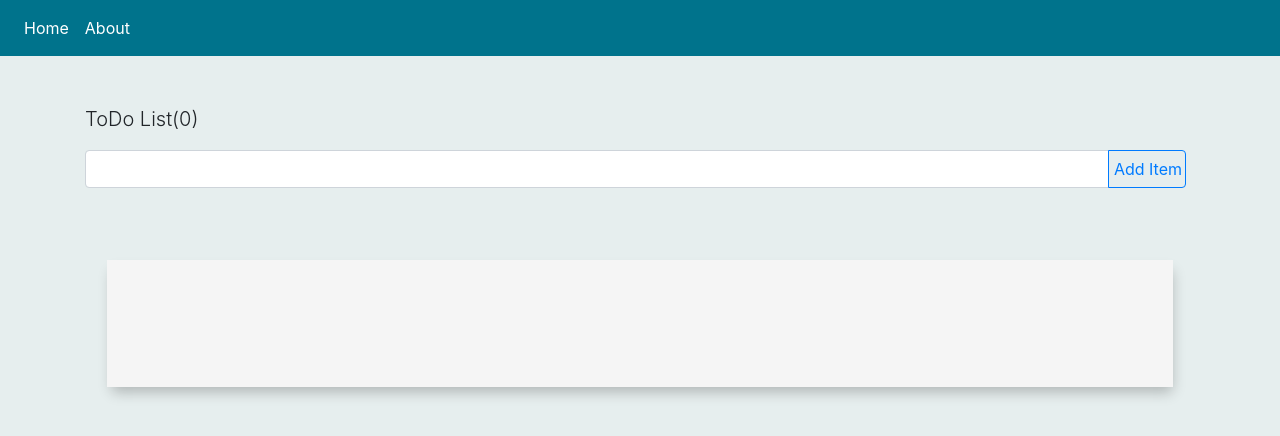
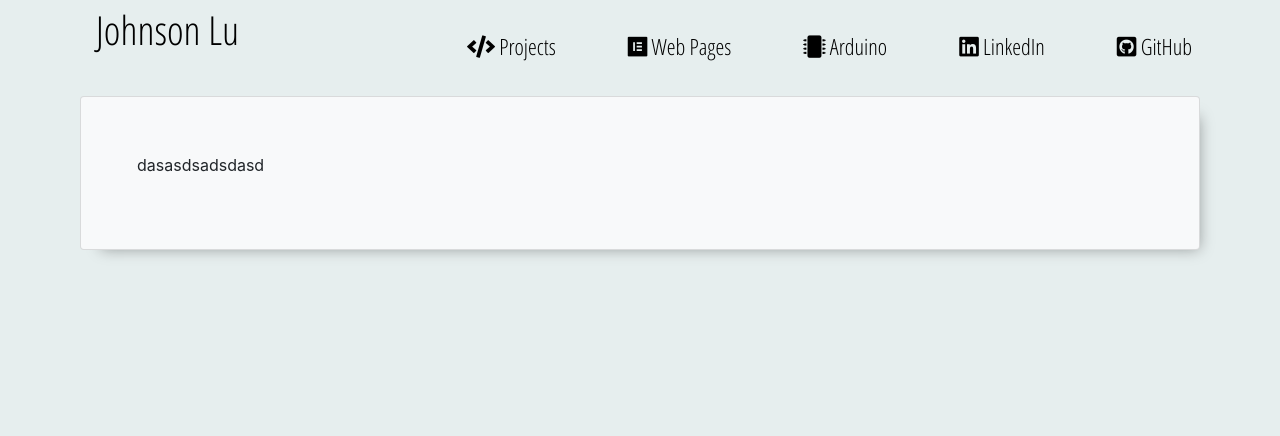
Before and after one commit to JohnsonLu3/Learn, an Angular app in the folder Angular5/ng5/: page / in a window 1280 px wide. Shown: the top 436 px of the page. Built offline with nearby package versions, Linux system fonts and the light colour scheme.

Commit message:
working on nav bar. Set up data store

```diff
--- a/Angular5/ng5/package.json
+++ b/Angular5/ng5/package.json
@@ -12,15 +12,18 @@
   "private": true,
   "dependencies": {
     "@angular/animations": "^6.0.3",
+    "@angular/cdk": "^6.1.0",
     "@angular/common": "^6.0.3",
     "@angular/compiler": "^6.0.3",
     "@angular/core": "^6.0.3",
     "@angular/forms": "^6.0.3",
     "@angular/http": "^6.0.3",
+    "@angular/material": "^6.1.0",
     "@angular/platform-browser": "^6.0.3",
     "@angular/platform-browser-dynamic": "^6.0.3",
     "@angular/router": "^6.0.3",
     "core-js": "^2.5.4",
+    "hammerjs": "^2.0.8",
     "rxjs": "^6.0.0",
     "zone.js": "^0.8.26"
   },
--- a/Angular5/ng5/src/app/app.component.html
+++ b/Angular5/ng5/src/app/app.component.html
@@ -1,16 +1,18 @@
 
-<nav class="navbar navbar-expand-lg">
-    <div class="nav" id="navbarNav">
-      <ul class="navbar-nav">
-        <li class="nav-item active">
-          <!--routerLink acts like LinkTo in React Redux-->
-          <a class="nav-link" routerLink="home">Home <span class="sr-only">(current)</span></a>
-        </li>
-        <li class="nav-item">
-          <a class="nav-link" routerLink="about">About</a>
-        </li>
-      </ul>
+<nav class="navbar navbar-expand-lg navbar-light ">
+  <a class="navbar-brand" href="#"><p>Johnson Lu</p></a>
+  <button class="navbar-toggler" type="button" data-toggle="collapse" data-target="#navbarNavAltMarkup" aria-controls="navbarNavAltMarkup" aria-expanded="false" aria-label="Toggle navigation">
+    <span class="navbar-toggler-icon"></span>
+  </button>
+  <div class="collapse navbar-collapse" id="navbarNavAltMarkup">
+    <div class="navbar-nav">
+      <span *ngFor='let link of links'>
+      <a class="nav-item nav-link" href={{link.url}} [@pop]='state' (mouseenter)="playAnim()" (mouseleave)= "playAnim()">
+        <i class={{link.ico}}></i> {{link.name}}
+        </a>
+      </span>
     </div>
+  </div>
 </nav>
 
 
--- a/Angular5/ng5/src/app/app.component.scss
+++ b/Angular5/ng5/src/app/app.component.scss
@@ -1,7 +1,50 @@
+@import url('https://fonts.googleapis.com/css?family=Open+Sans+Condensed:300');
+
+$primary : #ff717b;
+$highlight: #e1131d;
+$hover : #00a6a0;
+$light : white;
+$dark : black;
+
 .navbar{
-    background-color: #00738c;
+
+    padding: 0 1rem 0 1rem;
+    height: 4rem;
+    a{
+        color: $dark;
+        font-size: 1.4rem;
+        font-family: 'Open Sans Condensed', sans-serif;
+    }
+}
+
+.navbar-brand{
+    padding-left: 5rem;
+    padding-top: 1rem;
+    p{
+        font-size: 2.5rem;
+    }
+}
+
+.navbar-nav{
+    position: absolute;
+    right: 5rem;
+    top: 1.4rem;
 
     a{
-        color: white;
+        padding-left: 4rem;
+    }
+
+    :hover{
+         color: $hover;
     }
 }
+
+.nav-item:hover{
+         + #tabHighlight{
+            position: inherit;
+            z-index: -1;
+            height: 3.5rem;
+            width: 7rem;
+            background-color: $light;
+         }
+}
--- a/Angular5/ng5/src/app/app.component.ts
+++ b/Angular5/ng5/src/app/app.component.ts
@@ -1,10 +1,40 @@
 import { Component } from '@angular/core';
+import { trigger,state,style,transition,animate,keyframes } from '@angular/animations';
+
+import { DataService } from './data.service';
 
 @Component({
   selector: 'app-root',
   templateUrl: './app.component.html',
-  styleUrls: ['./app.component.scss']
+  styleUrls: ['./app.component.scss'],
+  animations: [
+    trigger('pop',[
+      state('bottom', style({
+        transform: 'scale(1) translateY(0)'
+      })),
+      state('top',style({
+        transform: 'scale(1.2) translateY(-.5rem)'
+      })),
+
+      transition('bottom => top', animate('300ms ease-in')),
+      transition('top => bottom', animate('300ms ease-in'))
+    ]),
+  ]
 })
+
+
 export class AppComponent {
   title = 'app';
+  links = [];
+  state: string = 'bottom'
+
+  constructor(private _data: DataService){}
+
+  ngOnInit(){
+    this._data.links.subscribe(res => this.links = res);
+  }
+
+  playAnim(){
+    this.state = (this.state === 'bottom' ? 'top' : 'bottom');
+  }
 }
--- a/Angular5/ng5/src/app/app.module.ts
+++ b/Angular5/ng5/src/app/app.module.ts
@@ -2,7 +2,7 @@ import { BrowserModule } from '@angular/platform-browser';
 import { NgModule } from '@angular/core';
 
 import { FormsModule } from '@angular/forms';
-
+import { BrowserAnimationsModule } from '@angular/platform-browser/animations';
 import { AppRoutingModule } from './app-routing.module';
 import { AppComponent } from './app.component';
 import { HomeComponent } from './home/home.component';
@@ -17,7 +17,8 @@ import { AboutComponent } from './about/about.component';
   imports: [
     BrowserModule,
     AppRoutingModule,
-    FormsModule
+    FormsModule,
+    BrowserAnimationsModule
   ],
   providers: [],
   bootstrap: [AppComponent]
--- /dev/null
+++ b/Angular5/ng5/src/app/data.service.ts
@@ -0,0 +1,13 @@
+import { Injectable } from '@angular/core';
+import { BehaviorSubject } from 'rxjs/internal/BehaviorSubject';
+
+import linkData from '../data/links';
+
+@Injectable({
+  providedIn: 'root'
+})
+export class DataService {
+
+  links = new BehaviorSubject<any>(linkData);
+  constructor() { }
+}
--- a/Angular5/ng5/src/app/home/home.component.html
+++ b/Angular5/ng5/src/app/home/home.component.html
@@ -1,24 +1,3 @@
-<div class="container py-5">
-  <div class="col-lg-12">
-    <div class="row">
-        <p class="lead">ToDo List({{itemCount}})</p>
-    </div>
-
-    <div class="row">
-      <form action="">
-        <div class="input-group mb-3 inputField">
-          <input type="text" class="form-control" aria-describedby="basic-addon2" name = "item" [(ngModel)] = "todoText">
-          <div class="input-group-append">
-            <input class="btn btn-outline-primary" type="submit" value="Add Item" (click)="addItem()" />
-          </div>
-        </div>
-      </form>
-    </div>
-  </div>
-
-  <div class="row todoList">
-    <ul>
-      <li *ngFor="let task of todoItems"> <input type="checkbox" id={{task}} /> {{task}}</li>
-    </ul>
-  </div>
+<div class="card bg-light shadow">
+  <p> dasasdsadsdasd</p>
 </div>
--- /dev/null
+++ b/Angular5/ng5/src/data/links.ts
@@ -0,0 +1,28 @@
+const link =[
+    {
+        name: 'Projects',
+        ico: 'fas fa-code',
+        url: '',
+    },
+    {
+        name: 'Web Pages',
+        ico: 'fab fa-elementor',
+        url: '',
+    },
+    {
+        name: 'Arduino',
+        ico: 'fas fa-microchip',
+        url: '',
+    },
+    {
+        name: 'LinkedIn',
+        ico: 'fab fa-linkedin',
+        url: 'https://www.linkedin.com/in/johlu1/',
+    },
+    {
+        name: 'GitHub',
+        ico: 'fab fa-github-square',
+        url: 'https://github.com/JohnsonLu3',
+    }
+]
+export default link;
--- a/Angular5/ng5/src/index.html
+++ b/Angular5/ng5/src/index.html
@@ -2,12 +2,13 @@
 <html lang="en">
 <head>
   <meta charset="utf-8">
-  <title>Learn Ng5</title>
+  <title>Johnson Lu</title>
   <base href="/">
-
   <meta name="viewport" content="width=device-width, initial-scale=1">
   <link rel="icon" type="image/x-icon" href="favicon.ico">
   <link rel="stylesheet" href="https://maxcdn.bootstrapcdn.com/bootstrap/4.0.0/css/bootstrap.min.css" integrity="sha384-Gn5384xqQ1aoWXA+058RXPxPg6fy4IWvTNh0E263XmFcJlSAwiGgFAW/dAiS6JXm" crossorigin="anonymous">
+  <link rel="stylesheet" href="https://use.fontawesome.com/releases/v5.0.13/css/all.css" integrity="sha384-DNOHZ68U8hZfKXOrtjWvjxusGo9WQnrNx2sqG0tfsghAvtVlRW3tvkXWZh58N9jp" crossorigin="anonymous">
+
 </head>
 <body>
   <app-root></app-root>
--- a/Angular5/ng5/src/styles.scss
+++ b/Angular5/ng5/src/styles.scss
@@ -1,4 +1,19 @@
 /* You can add global styles to this file, and also import other style files */
+@import '~@angular/material/prebuilt-themes/deeppurple-amber.css';
+
+$background : #e6eeee;
+
 body{
-    background-color: #e6eeee;
+    background-color: $background;
 }
+
+.shadow{
+    -webkit-box-shadow: 10px 10px 14px -11px rgba(0,0,0,0.36);
+    -moz-box-shadow: 10px 10px 14px -11px rgba(0,0,0,0.36);
+    box-shadow: 10px 10px 14px -11px rgba(0,0,0,0.36);
+}
+
+.card{
+    margin: 2rem 5rem 2rem 5rem;
+    padding: 3.5rem;
+}
```
Also changed, not shown: 2 other files (tests, documents, lock files or other folders).
